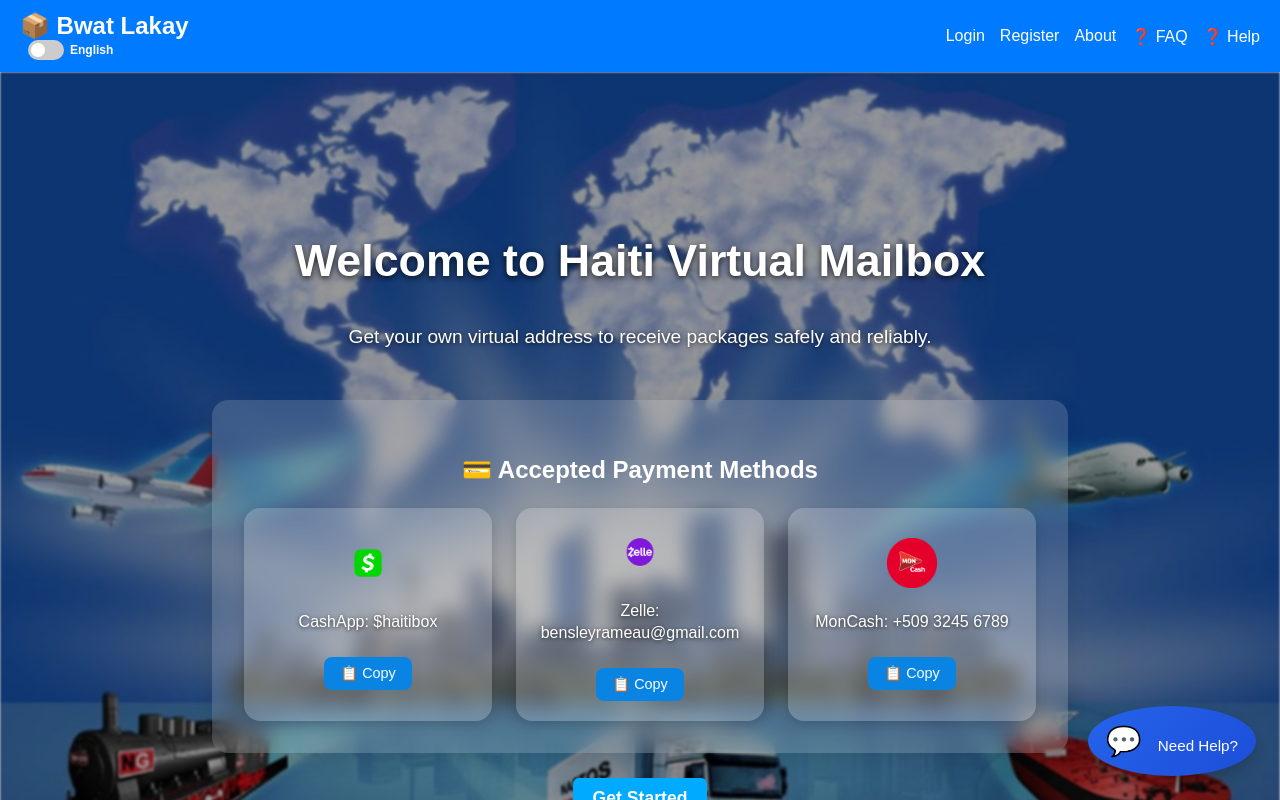
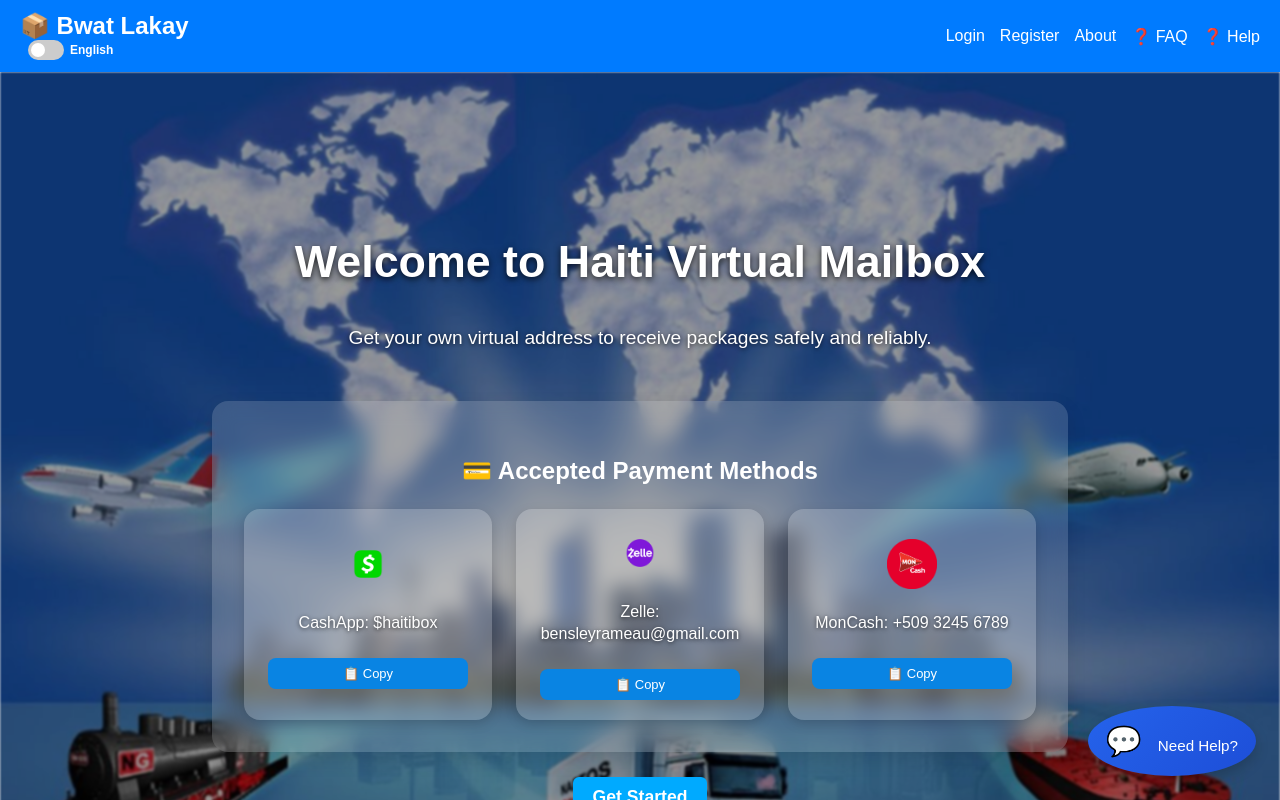
Before and after one commit to Learnando/3repo, a React (Vite) app in the folder haiti-virtual-mailbox-frontend/: page / in a window 1280 px wide. Shown: the top 800 px of the page. Built offline with nearby package versions, Linux system fonts and the light colour scheme; no server answers.

Commit message:
another fix on the package card

```diff
--- a/haiti-virtual-mailbox-frontend/src/components/PackageCard.tsx
+++ b/haiti-virtual-mailbox-frontend/src/components/PackageCard.tsx
@@ -86,15 +86,17 @@ const PackageCard = ({
         <div className="card-header">
           <h3>
             📦 {t("card.tracking")}: {trackingNumber}
+          </h3>
+          <div className="action-buttons">
             <button onClick={handleCopy} className="copy-btn">
               {copied ? t("card.copied") : t("card.copy")}
             </button>
-          </h3>
-          {onDelete && (
-            <button className="delete-btn" onClick={() => onDelete(_id)}>
-              🗑️
-            </button>
-          )}
+            {onDelete && (
+              <button className="delete-btn" onClick={() => onDelete(_id)}>
+                🗑️
+              </button>
+            )}
+          </div>
         </div>
 
         <p>
--- a/haiti-virtual-mailbox-frontend/src/styles/PackageCard.css
+++ b/haiti-virtual-mailbox-frontend/src/styles/PackageCard.css
@@ -169,6 +169,26 @@
   font-size: 0.9rem;
 }
 
+.action-buttons {
+  display: flex;
+  flex-direction: column;
+  gap: 8px;
+  width: 100px; /* 🔧 Set same width */
+}
+
+.copy-btn,
+.delete-btn {
+  width: 100%;
+  text-align: center;
+  font-size: 13px;
+  padding: 6px;
+  border: none;
+  border-radius: 6px;
+  cursor: pointer;
+  background-color: #007bff;
+  color: white;
+}
+
 @media (max-width: 600px) {
   .package-card.horizontal {
     flex-direction: column;
```
